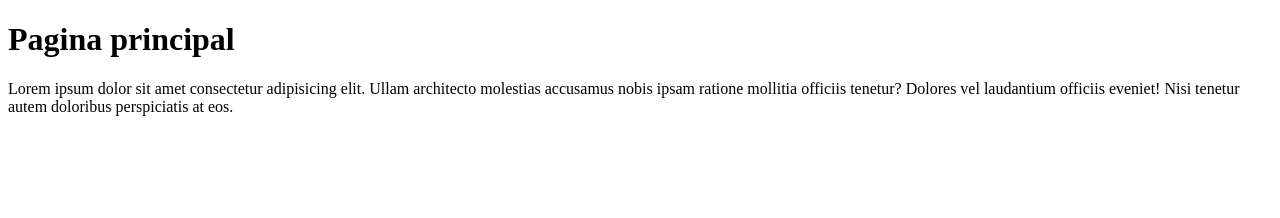
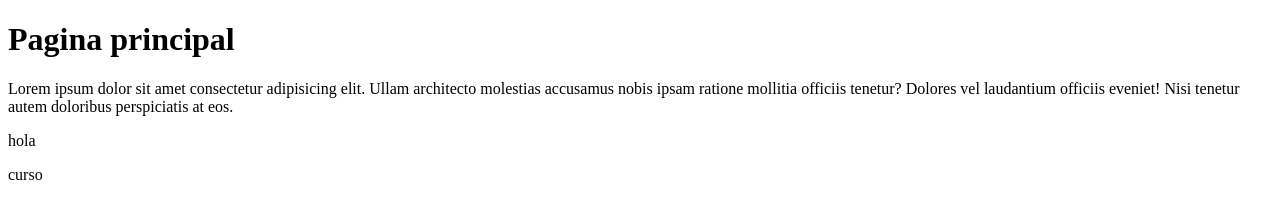
Before and after one commit to julianlpxv/proyectoanalitica, a plain HTML site: page index.html in a window 1280 px wide. Drawn offline with Linux system fonts and the light colour scheme.

Commit message:
version 3

```diff
--- a/index.html
+++ b/index.html
@@ -8,5 +8,7 @@
 <body>
     <h1>Pagina principal</h1>
     <p>Lorem ipsum dolor sit amet consectetur adipisicing elit. Ullam architecto molestias accusamus nobis ipsam ratione mollitia officiis tenetur? Dolores vel laudantium officiis eveniet! Nisi tenetur autem doloribus perspiciatis at eos.</p>
+    <p>hola</p>
+    <p>curso</p>
 </body>
 </html>
```
